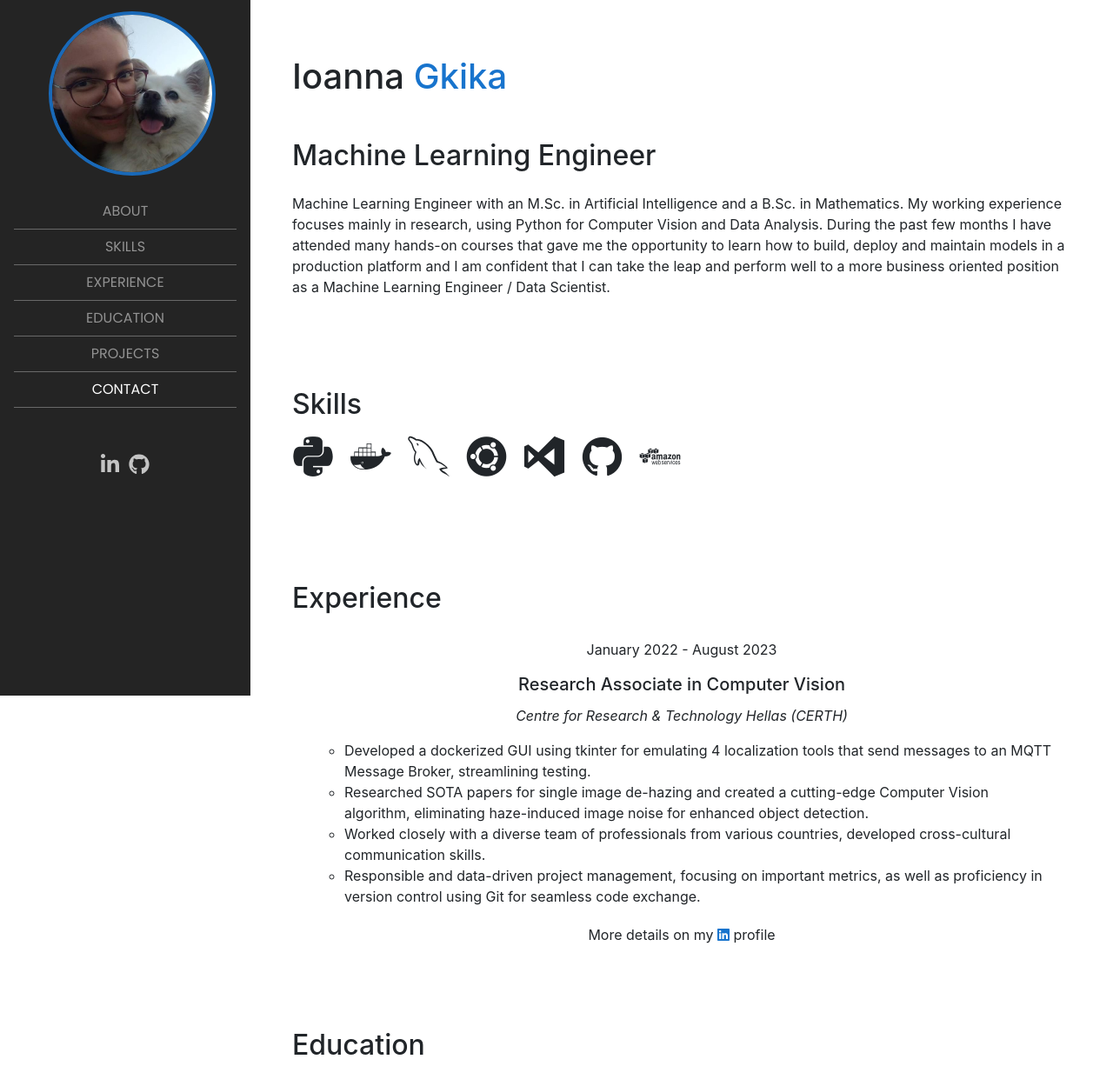
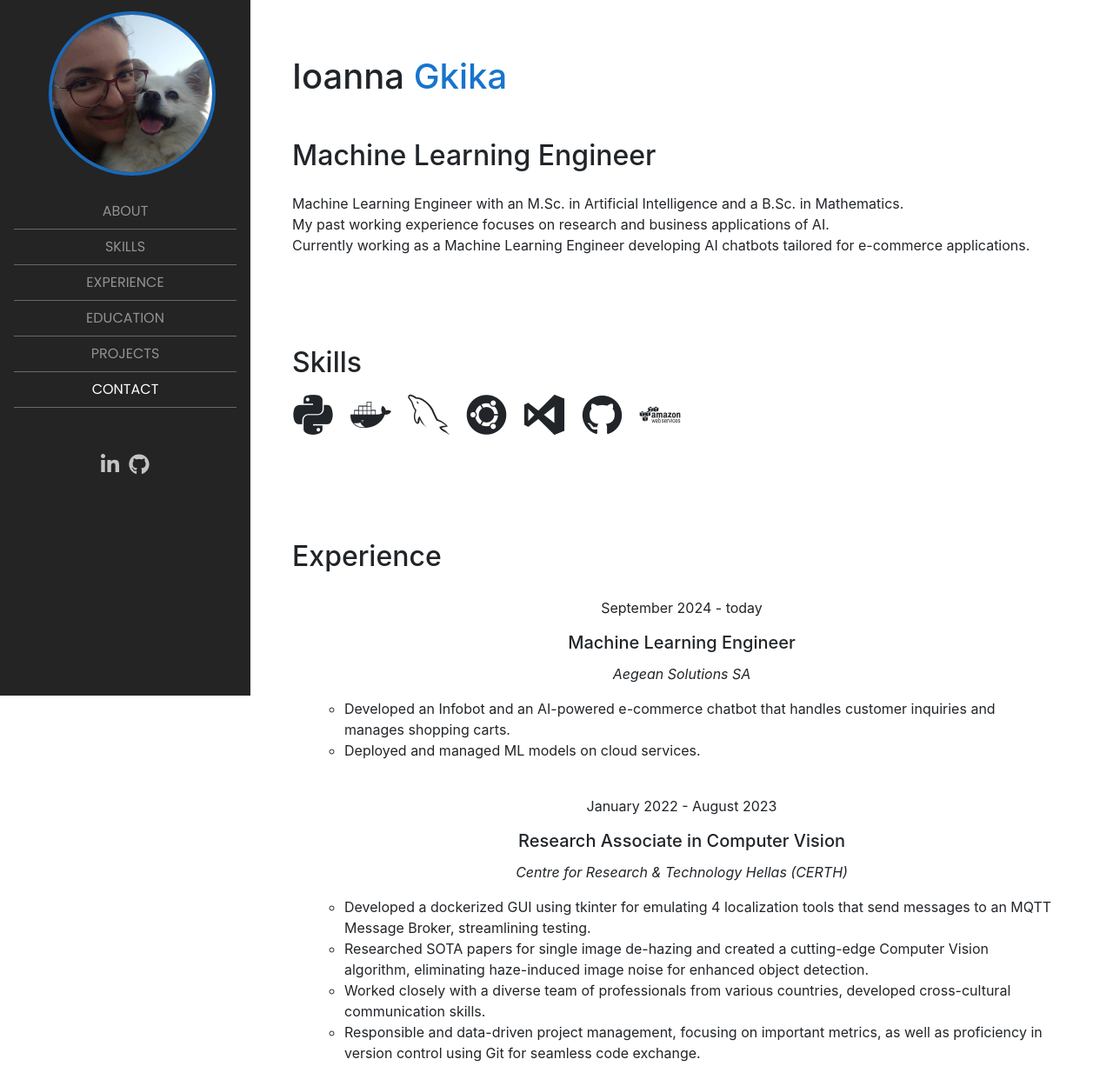
Before and after one commit to ioannagkika/ioannagkika.github.io, a website with bundled scripts: page index.html in a window 1280 px wide. Shown: the top 1226 px of the page at 87% size. Built offline with nearby package versions, Linux system fonts and the light colour scheme; a web font is replaced by a local one.

Commit message:
job update

```diff
--- a/index.html
+++ b/index.html
@@ -135,10 +135,8 @@
 
           <p class="mb-2">
             Machine Learning Engineer with an M.Sc. in Artificial Intelligence and a B.Sc. in Mathematics.
-            My working experience focuses mainly in research, using Python for Computer Vision and Data Analysis.
-            During the past few months I have attended many hands-on courses that gave me the opportunity to learn how to build,
-            deploy and maintain models in a production platform and I am confident that
-            I can take the leap and perform well to a more business oriented position as a Machine Learning Engineer / Data Scientist.
+            <br>My past working experience focuses on research and business applications of AI.
+            <br>Currently working as a Machine Learning Engineer developing AI chatbots tailored for e-commerce applications.
           </p>
         </div>
       </section>
@@ -175,6 +173,19 @@
 
       <section class="resume-section p-3 p-lg-5" id="experience">
         <h2 class="mb-2"> Experience </h2>
+
+        <div class="my-auto">
+          <div class="card-body text-center">
+            <p>September 2024 - today</p>
+            <h5 class="card-title text-center">Machine Learning Engineer</h5>
+            <p class="font-italic text-center">Aegean Solutions SA</p>
+
+            <ul class="list-group list-group-flush text-left">
+              <ul>
+                <li>Developed an Infobot and an AI-powered e-commerce chatbot that handles customer inquiries and manages shopping carts.</li>
+                <li>Deployed and managed ML models on cloud services. </li>
+            </ul>
+          </div>
 
         <div class="my-auto">
           <div class="card-body text-center">
```
